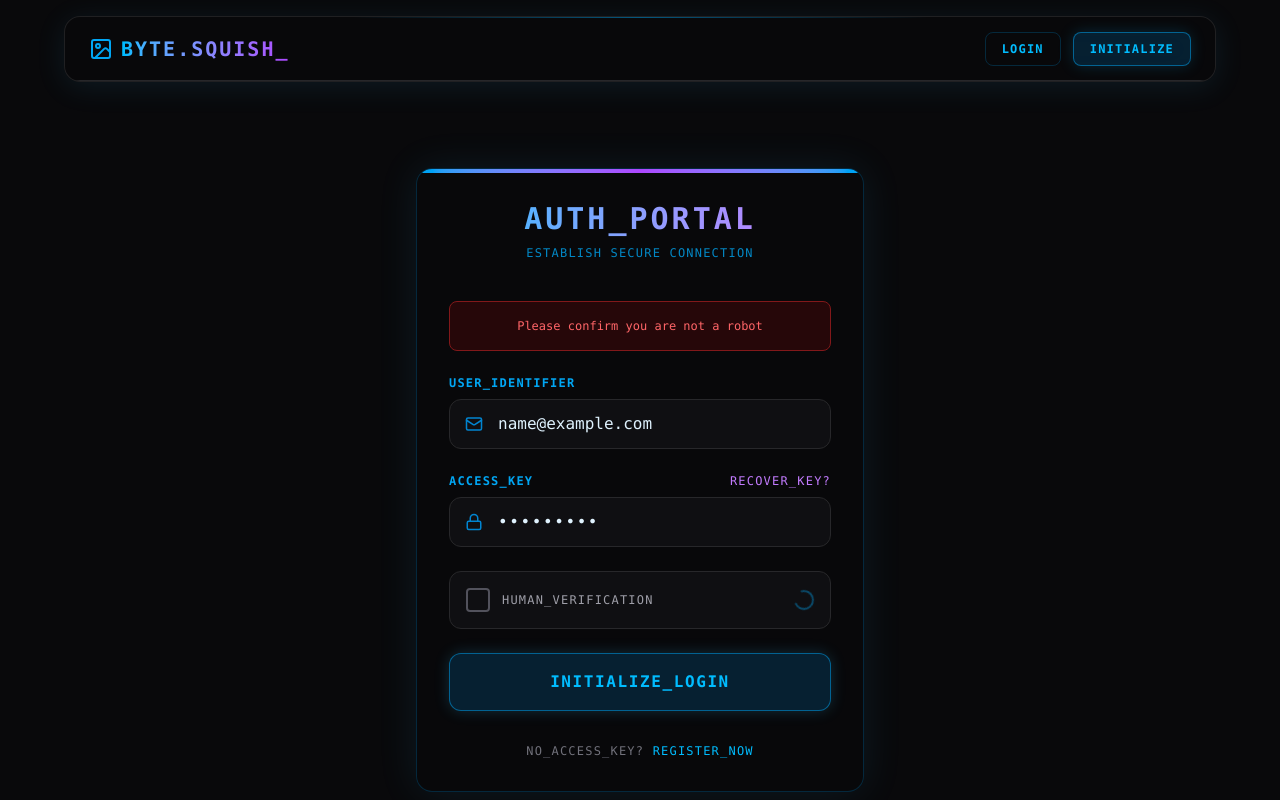
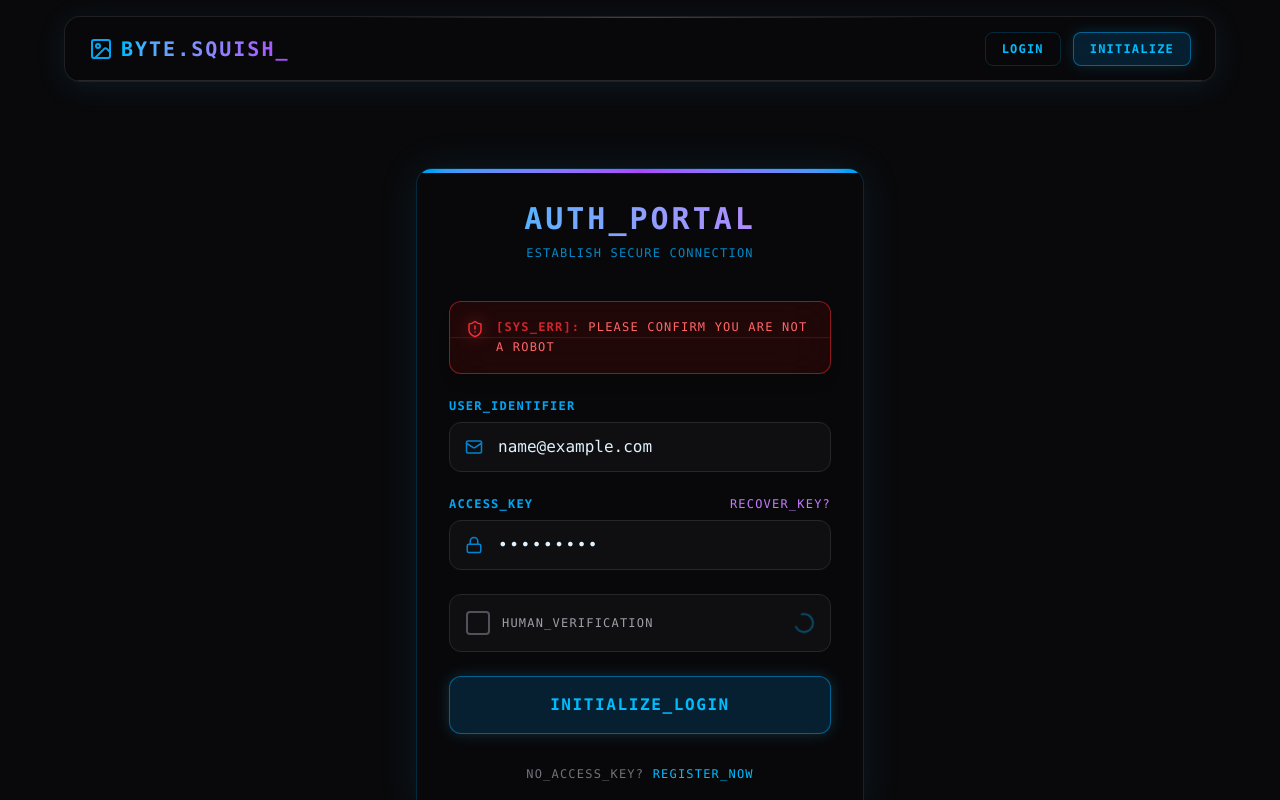
Before and after one commit to webdevhacker/ByteSquish, a React (Vite) app in the folder frontend/: page /login in a window 1280 px wide. Both pictures are taken after typing "name@example.com", "Sample123" into the empty fields and a click on the button "INITIALIZE_LOGIN". Shown: the top 800 px of the page. Built offline with nearby package versions, Linux system fonts and the light colour scheme.

Commit message:
modification to theme for all pages

```diff
--- /dev/null
+++ b/frontend/src/components/Alert.jsx
@@ -0,0 +1,38 @@
+import { AlertCircle, CheckCircle, ShieldAlert, AlertTriangle } from 'lucide-react';
+
+export default function Alert({ type = 'error', message, className = '' }) {
+  if (!message) return null;
+
+  const isError = type === 'error';
+  const isSuccess = type === 'success';
+  const isWarning = type === 'warning';
+
+  const baseClasses = "relative overflow-hidden p-4 rounded-xl flex items-start gap-3 z-10 font-mono text-xs tracking-widest uppercase shadow-lg border backdrop-blur-xl transition-all duration-300 animate-fade-in-up";
+
+  const typeClasses = {
+    error: "bg-red-950/40 border-red-500/50 text-red-400 shadow-[0_0_20px_rgba(239,68,68,0.15)]",
+    success: "bg-emerald-950/40 border-emerald-500/50 text-emerald-400 shadow-[0_0_20px_rgba(16,185,129,0.15)]",
+    warning: "bg-yellow-950/40 border-yellow-500/50 text-yellow-400 shadow-[0_0_20px_rgba(234,179,8,0.15)]",
+  };
+
+  const Icon = isError ? ShieldAlert : isSuccess ? CheckCircle : AlertTriangle;
+  const prefix = isError ? "SYS_ERR" : isSuccess ? "SYS_ACK" : "SYS_WARN";
+
+  return (
+    <div className={`${baseClasses} ${typeClasses[type]} ${className}`}>
+      {/* Animated scanline */}
+      <div className={`absolute top-0 left-0 w-full h-[1px] opacity-50 animate-scan ${isError ? 'bg-red-500' : isSuccess ? 'bg-emerald-500' : 'bg-yellow-500'}`}></div>
+
+      <div className="relative shrink-0 mt-0.5">
+        <Icon size={18} className={isError ? 'text-red-500 drop-shadow-[0_0_8px_rgba(239,68,68,0.8)]' : isSuccess ? 'text-emerald-500 drop-shadow-[0_0_8px_rgba(16,185,129,0.8)]' : 'text-yellow-500 drop-shadow-[0_0_8px_rgba(234,179,8,0.8)]'} />
+      </div>
+
+      <div className="flex-1">
+        <span className={`font-bold mr-2 opacity-80 ${isError ? 'text-red-500' : isSuccess ? 'text-emerald-500' : 'text-yellow-500'}`}>
+          [{prefix}]:
+        </span>
+        <span className="leading-relaxed">{message}</span>
+      </div>
+    </div>
+  );
+}
--- a/frontend/src/pages/AdminDashboard.jsx
+++ b/frontend/src/pages/AdminDashboard.jsx
@@ -3,6 +3,7 @@ import axios from 'axios';
 import { useAuth } from '../context/AuthContext';
 import { Shield, ShieldAlert, Monitor, Clock, Image as ImageIcon, MapPin, Search } from 'lucide-react';
 import { useNavigate } from 'react-router-dom';
+import Alert from '../components/Alert';
 
 export default function AdminDashboard() {
   const [users, setUsers] = useState([]);
@@ -73,10 +74,7 @@ export default function AdminDashboard() {
       </div>
 
       {error ? (
-        <div className="bg-red-950/30 border border-red-500/50 text-red-400 p-4 rounded-xl flex items-start gap-3 relative z-10 shadow-[0_0_15px_rgba(239,68,68,0.1)]">
-          <ShieldAlert className="shrink-0 mt-0.5" size={18} />
-          <p className="text-xs font-mono tracking-widest">{error}</p>
-        </div>
+        <Alert type="error" message={error} />
       ) : (
         <div className="bg-zinc-950/80 backdrop-blur-xl rounded-2xl border border-purple-900/50 shadow-[0_0_30px_rgba(168,85,247,0.05)] overflow-hidden relative z-10 font-mono">
           <div className="overflow-x-auto custom-scrollbar">
--- a/frontend/src/pages/Home.jsx
+++ b/frontend/src/pages/Home.jsx
@@ -3,6 +3,7 @@ import { useAuth } from '../context/AuthContext';
 import { UploadCloud, Settings, Download, X, AlertCircle, FileImage, CheckCircle, Loader2 } from 'lucide-react';
 import axios from 'axios';
 import { Link } from 'react-router-dom';
+import Alert from '../components/Alert';
 
 export default function Home() {
   const { user, token } = useAuth();
@@ -182,10 +183,7 @@ export default function Home() {
       )}
 
       {error && (
-        <div className="bg-red-50 dark:bg-red-900/30 border border-red-200 dark:border-red-800 text-red-600 dark:text-red-400 p-4 rounded-xl text-sm flex items-center gap-2">
-          <AlertCircle size={18} />
-          {error}
-        </div>
+        <Alert type="error" message={error} />
       )}
 
       <div className="grid grid-cols-1 md:grid-cols-3 gap-6">
--- a/frontend/src/pages/Login.jsx
+++ b/frontend/src/pages/Login.jsx
@@ -3,6 +3,7 @@ import { useNavigate, Link } from 'react-router-dom';
 import axios from 'axios';
 import { useAuth } from '../context/AuthContext';
 import { Mail, Lock, Loader2 } from 'lucide-react';
+import Alert from '../components/Alert';
 
 export default function Login() {
   const [email, setEmail] = useState('');
@@ -78,11 +79,7 @@ export default function Login() {
         <p className="text-sky-500/80 font-mono text-xs tracking-widest">ESTABLISH SECURE CONNECTION</p>
       </div>
 
-      {error && (
-        <div className="mb-6 p-4 bg-red-950/50 border border-red-900 text-red-400 rounded-lg text-xs font-mono text-center">
-          {error}
-        </div>
-      )}
+      {error && <Alert type="error" message={error} className="mb-6" />}
 
       {requires2FA ? (
         <form onSubmit={handleVerify2FA} className="space-y-6 relative z-10">
--- a/frontend/src/pages/Register.jsx
+++ b/frontend/src/pages/Register.jsx
@@ -3,6 +3,7 @@ import { useNavigate, Link } from 'react-router-dom';
 import axios from 'axios';
 import { useAuth } from '../context/AuthContext';
 import { Mail, Lock, Loader2, User } from 'lucide-react';
+import Alert from '../components/Alert';
 
 export default function Register() {
   const [name, setName] = useState('');
@@ -55,16 +56,8 @@ export default function Register() {
         <p className="text-sky-500/80 font-mono text-xs tracking-widest">INITIALIZE CLEARANCE PROTOCOLS</p>
       </div>
 
-      {error && (
-        <div className="mb-6 p-4 bg-red-950/50 border border-red-900 text-red-400 rounded-lg text-xs font-mono text-center">
-          {error}
-        </div>
-      )}
-      {successMsg && (
-        <div className="mb-6 p-4 bg-emerald-950/50 border border-emerald-900 text-emerald-400 rounded-lg text-xs font-mono text-center">
-          {successMsg}
-        </div>
-      )}
+      {error && <Alert type="error" message={error} className="mb-6" />}
+      {successMsg && <Alert type="success" message={successMsg} className="mb-6" />}
 
       <form onSubmit={handleSubmit} className="space-y-6 relative z-10">
         <div>
--- a/frontend/src/pages/ResetPassword.jsx
+++ b/frontend/src/pages/ResetPassword.jsx
@@ -2,6 +2,7 @@ import { useState } from 'react';
 import { Link, useNavigate } from 'react-router-dom';
 import axios from 'axios';
 import { Lock, CheckCircle, Mail, KeyRound } from 'lucide-react';
+import Alert from '../components/Alert';
 
 export default function ResetPassword() {
   const [step, setStep] = useState(1); // 1: Request OTP, 2: Submit OTP
@@ -73,17 +74,8 @@ export default function ResetPassword() {
         </p>
       </div>
 
-      {message && step !== 3 && (
-        <div className="mb-6 p-4 bg-emerald-950/50 border border-emerald-900 text-emerald-400 rounded-lg text-xs font-mono text-center">
-          {message}
-        </div>
-      )}
-
-      {error && (
-        <div className="mb-6 p-4 bg-red-950/50 border border-red-900 text-red-400 rounded-lg text-xs font-mono text-center">
-          {error}
-        </div>
-      )}
+      {message && step !== 3 && <Alert type="success" message={message} className="mb-6" />}
+      {error && <Alert type="error" message={error} className="mb-6" />}
 
       {step === 1 && (
         <form onSubmit={handleRequestOtp} className="space-y-6 relative z-10">
--- a/frontend/src/pages/VerifyEmail.jsx
+++ b/frontend/src/pages/VerifyEmail.jsx
@@ -3,6 +3,7 @@ import { useNavigate, useSearchParams } from 'react-router-dom';
 import axios from 'axios';
 import { useAuth } from '../context/AuthContext';
 import { KeyRound, Loader2, CheckCircle } from 'lucide-react';
+import Alert from '../components/Alert';
 
 export default function VerifyEmail() {
   const [searchParams] = useSearchParams();
@@ -60,18 +61,8 @@ export default function VerifyEmail() {
         </p>
       </div>
 
-      {error && (
-        <div className="mb-6 p-4 bg-red-950/50 border border-red-900 text-red-400 rounded-lg text-xs font-mono text-center">
-          {error}
-        </div>
-      )}
-
-      {success && (
-        <div className="mb-6 p-4 bg-emerald-950/50 border border-emerald-900 text-emerald-400 rounded-lg text-xs font-mono text-center flex flex-col items-center gap-2">
-          <CheckCircle size={24} />
-          {success}
-        </div>
-      )}
+      {error && <Alert type="error" message={error} className="mb-6" />}
+      {success && <Alert type="success" message={success} className="mb-6" />}
 
       <form onSubmit={handleVerify} className="space-y-6 relative z-10">
         {!initialEmail && (
```
Also changed, not shown: frontend/src/pages/Profile.jsx (+6 -13 lines).
